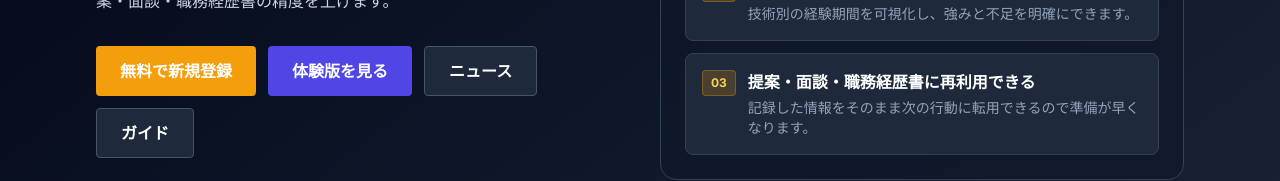
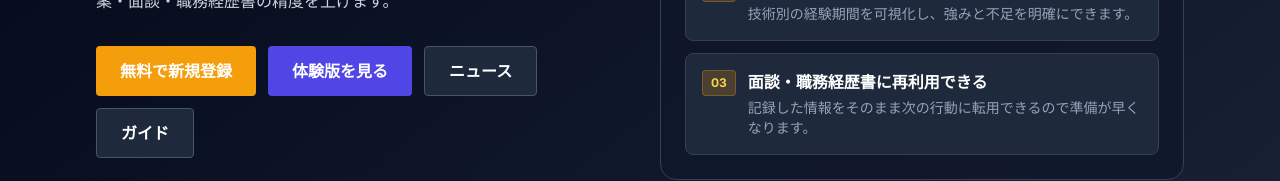
Before and after one commit to ysdev421/ses-portfolio-app, a React (Create React App) app: page / in a window 1280 px wide. Shown: the part 343-524 px from the top of the page. Built offline with nearby package versions, Linux system fonts and the light colour scheme; no server answers.

Commit message:
fix: 強み文言を面談・職務経歴書向けに調整

```diff
--- a/src/pages/LandingPage.jsx
+++ b/src/pages/LandingPage.jsx
@@ -14,7 +14,7 @@ const strengths = [
   },
   {
     no: '03',
-    title: '提案・面談・職務経歴書に再利用できる',
+    title: '面談・職務経歴書に再利用できる',
     desc: '記録した情報をそのまま次の行動に転用できるので準備が早くなります。',
   },
 ];
```
